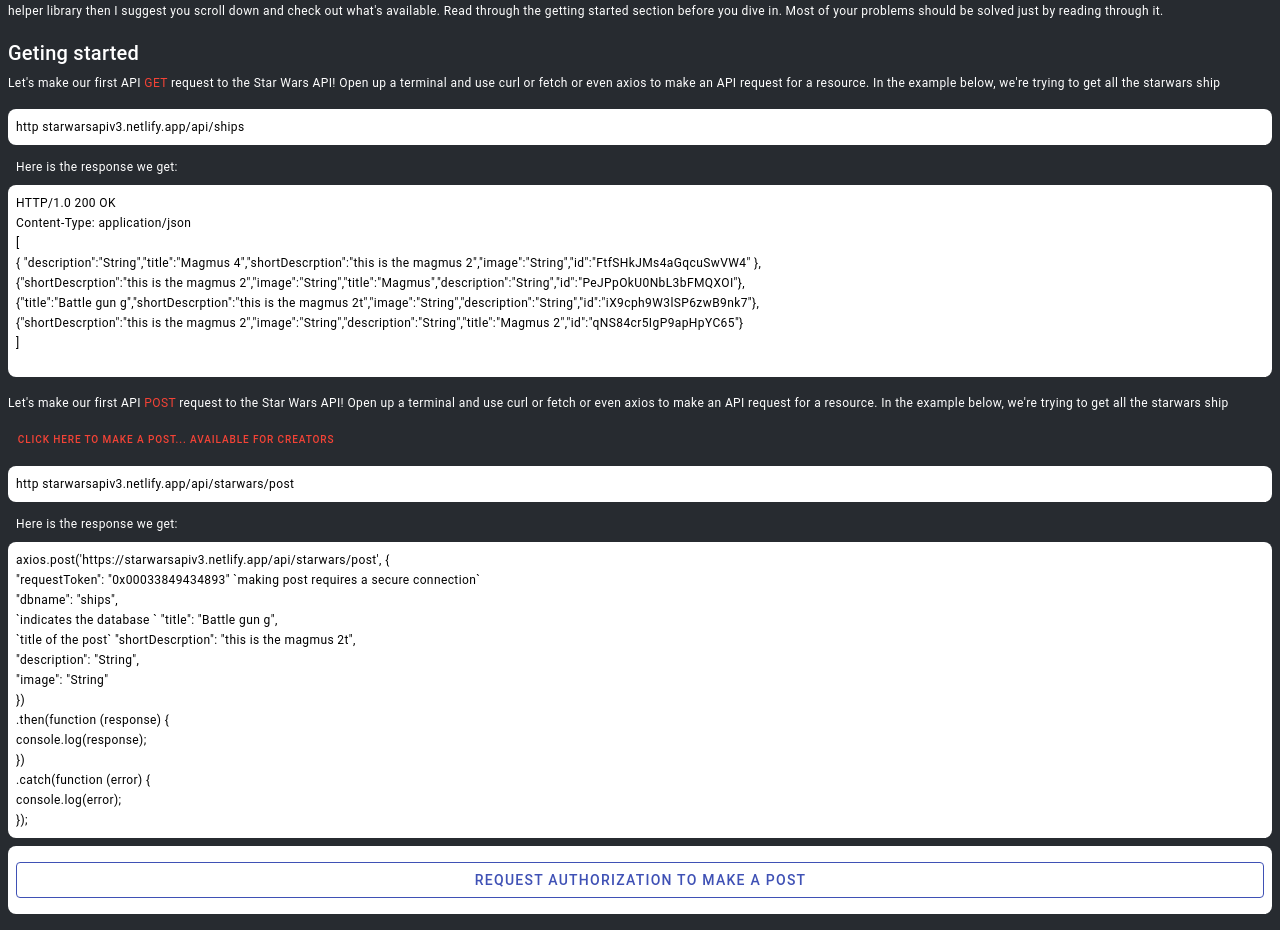
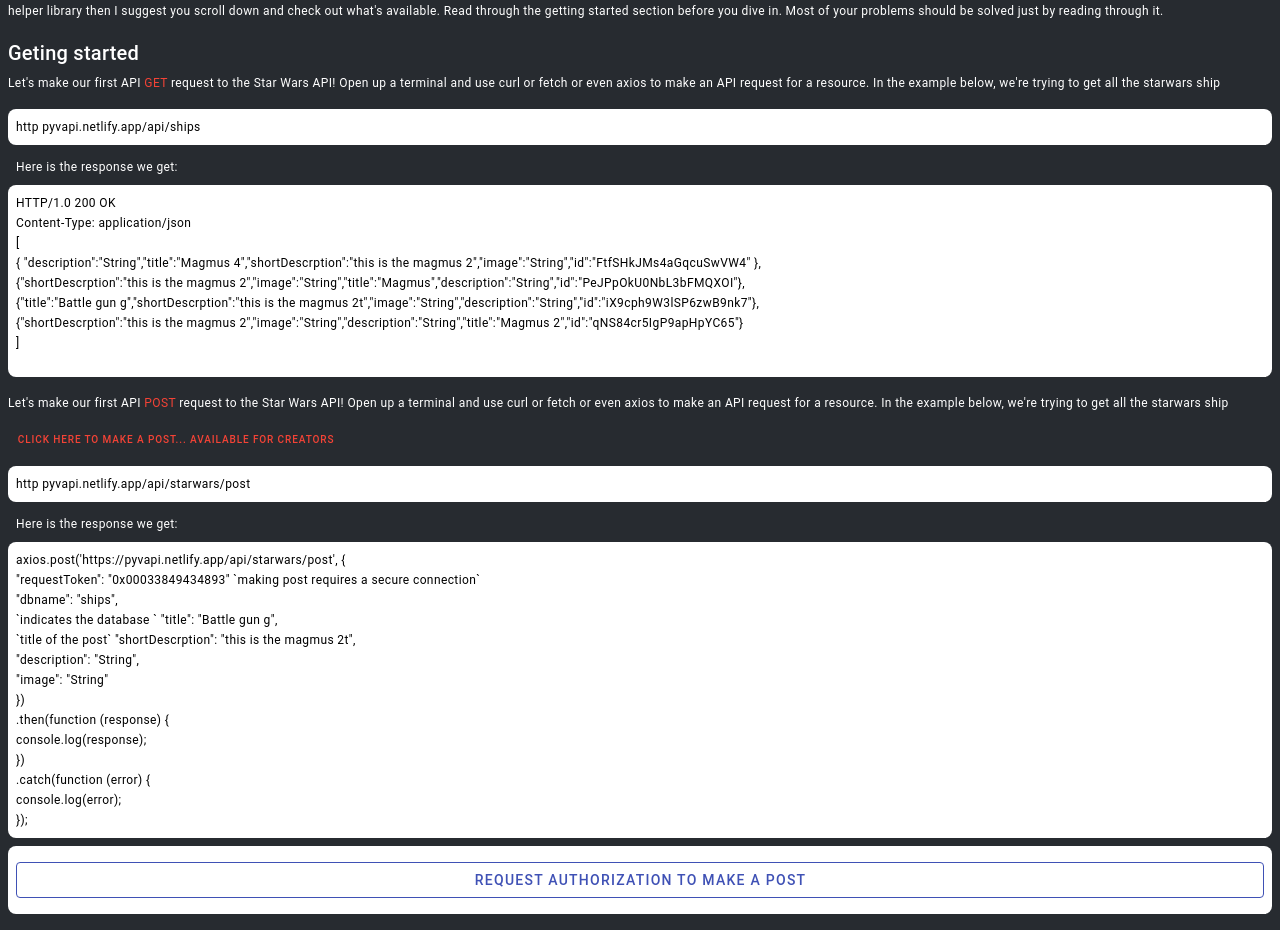
Before and after one commit to pythonvista/pyvapi, a Vue app: page /docs in a window 1280 px wide. Shown: the part 204-1134 px from the top of the page. Built offline with nearby package versions, Linux system fonts and the light colour scheme; no server answers; a small style sheet from the web is missing.

Commit message:
api url changed

```diff
--- a/src/components/Home/docs.vue
+++ b/src/components/Home/docs.vue
@@ -20,7 +20,7 @@
                 we're trying to get all the starwars ship</p>
             <div class="example pa-2">
                 <p class="text-caption ma-0">
-                    http starwarsapiv3.netlify.app/api/ships
+                    http pyvapi.netlify.app/api/ships
                 </p>
             </div>
             <p class="text-caption pa-2 mt-1 mb-0">
@@ -62,7 +62,7 @@
 
             <div class="example pa-2">
                 <p class="text-caption ma-0">
-                    http starwarsapiv3.netlify.app/api/starwars/post
+                    http pyvapi.netlify.app/api/starwars/post
                 </p>
             </div>
             <p class="text-caption pa-2 mt-1 mb-0">
@@ -70,7 +70,7 @@
             </p>
             <div class="example pa-2">
                 <p class="text-caption ma-0">
-                    axios.post('https://starwarsapiv3.netlify.app/api/starwars/post', { <br>
+                    axios.post('https://pyvapi.netlify.app/api/starwars/post', { <br>
                     "requestToken": "0x00033849434893" `making post requires a secure connection` <br>
                     "dbname": "ships", <br> `indicates the database `
                     "title": "Battle gun g", <br> `title of the post`
--- a/src/components/Home/post.vue
+++ b/src/components/Home/post.vue
@@ -151,7 +151,7 @@
             if (this.dform.dbname && this.dform.title && this.dform.description && this.dform.shortDescription && this.dform.image) {
                 this.loading = true
                 try {
-                    let res = await axios.post('https://starwarsapiv3.netlify.app/api/post-starwars', this.dform)
+                    let res = await axios.post('https://pyvapi.netlify.app/api/post-starwars', this.dform)
                     console.log(res.data)
                     this.loading = false
                     this.snackbar = true
--- a/src/views/HomeView.vue
+++ b/src/views/HomeView.vue
@@ -22,7 +22,7 @@
     async getAllStarWars() {
       console.log('trying')
       try {
-        const res = await axios.get('https://starwarsapiv3.netlify.app/api/ships')
+        const res = await axios.get('https://pyvapi.netlify.app/api/ships')
         console.log(res.data)
         res.data.forEach((data) => {
           this.starwars.push({ ...data, tag: 'vic' })
```
